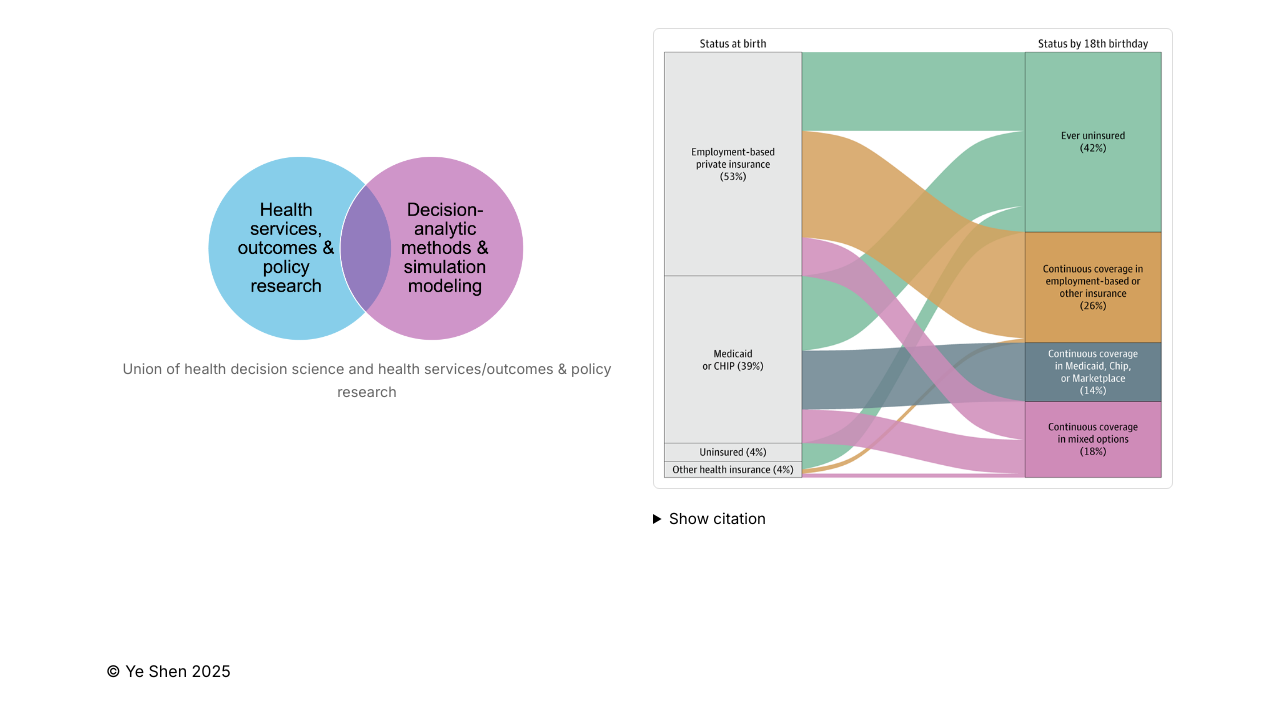
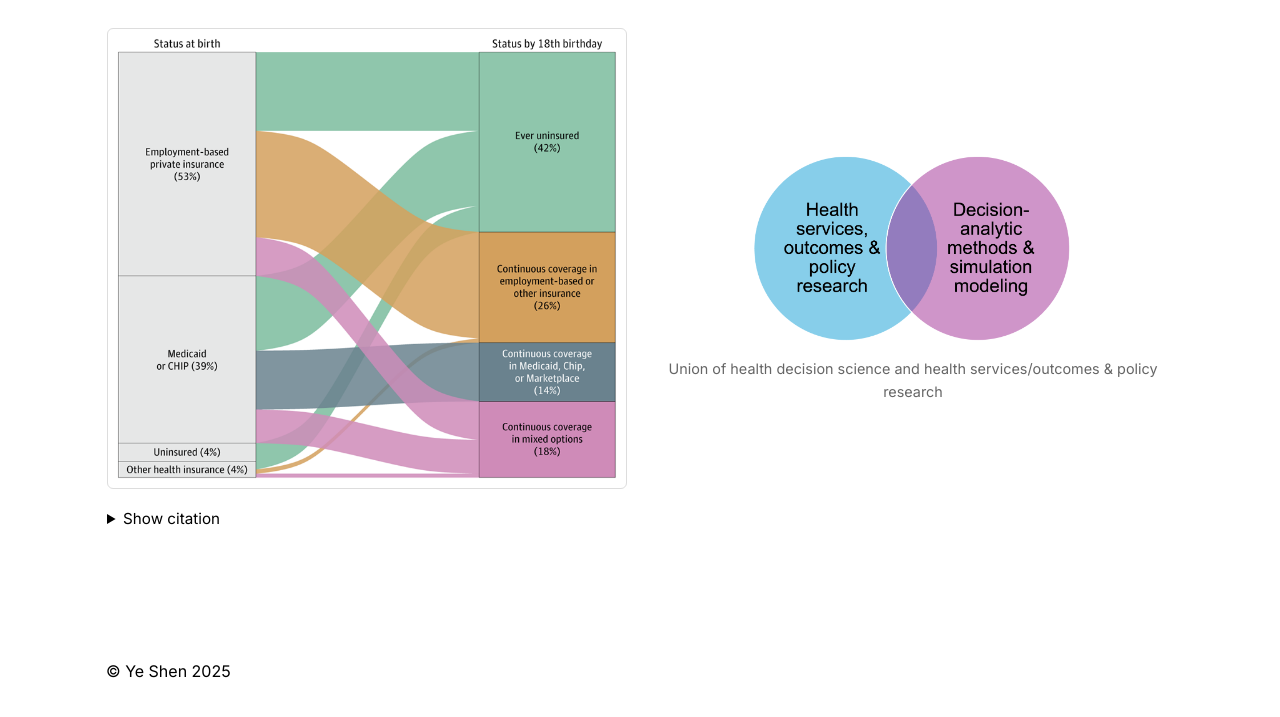
Before and after one commit to yshen11/yeshen-site, a Jekyll site: the page built from index.md, in a window 1280 px wide and 1396 px high. Shown: the part 663-1380 px from the top of the window. Built offline with Jekyll 4.4.1, drawn with Linux system fonts in a browser that asks for light colours.

Commit message:
Update index.md

```diff
--- a/index.md
+++ b/index.md
@@ -28,16 +28,6 @@ title: Home
 
 <section style="max-width:1100px; margin:3rem auto; display:grid; grid-template-columns: repeat(auto-fit, minmax(280px, 1fr)); gap:1.5rem; align-items:center; justify-items:center;">
   <figure style="margin:0;">
-    <img src="{{ '/assets/img/unionof2fields.png' | relative_url }}"
-         alt="Illustration of the union between health decision science and health services, outcomes & policy research"
-         style="width:100%; max-width:520px; height:auto;"
-    />
-    <figcaption style="text-align:center; font-size:0.9rem; color:#666; margin-top:.5rem;">
-      Union of health decision science and health services/outcomes & policy research
-    </figcaption>
-  </figure>
-
-  <figure style="margin:0;">
     <img src="{{ '/assets/img/childhoodinsurancefig3.png' | relative_url }}"
          alt="Childhood insurance coverage flow diagram"
          style="width:100%; max-width:520px; height:auto; border:1px solid #ddd; border-radius:6px; padding:6px;"
@@ -51,5 +41,16 @@ title: Home
         </a>
       </div>
     </details>
+
   </figure>
+  <figure style="margin:0;">
+    <img src="{{ '/assets/img/unionof2fields.png' | relative_url }}"
+         alt="Illustration of the union between health decision science and health services, outcomes & policy research"
+         style="width:100%; max-width:520px; height:auto;"
+    />
+    <figcaption style="text-align:center; font-size:0.9rem; color:#666; margin-top:.5rem;">
+      Union of health decision science and health services/outcomes & policy research
+    </figcaption>
+  </figure>
+
 </section>
```
